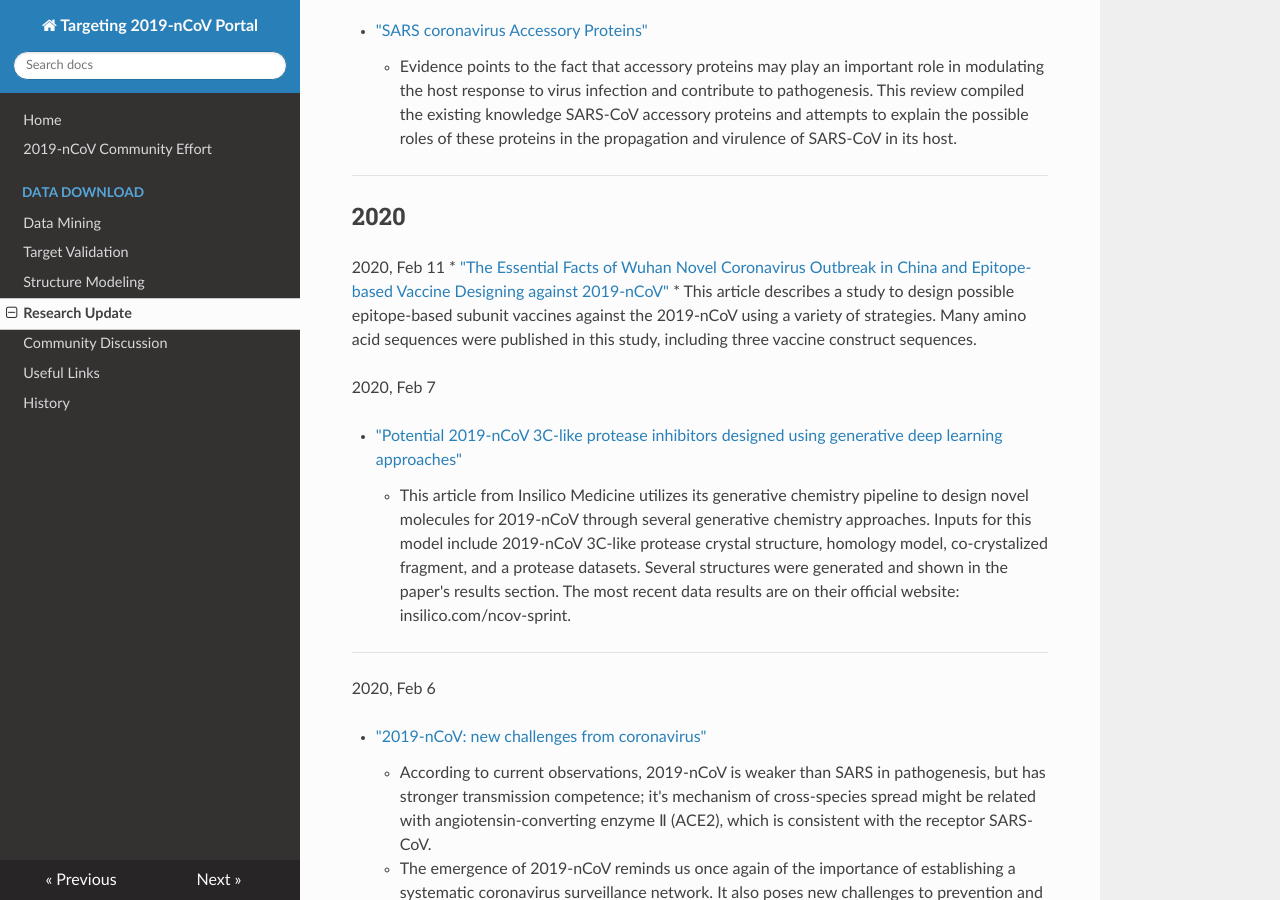
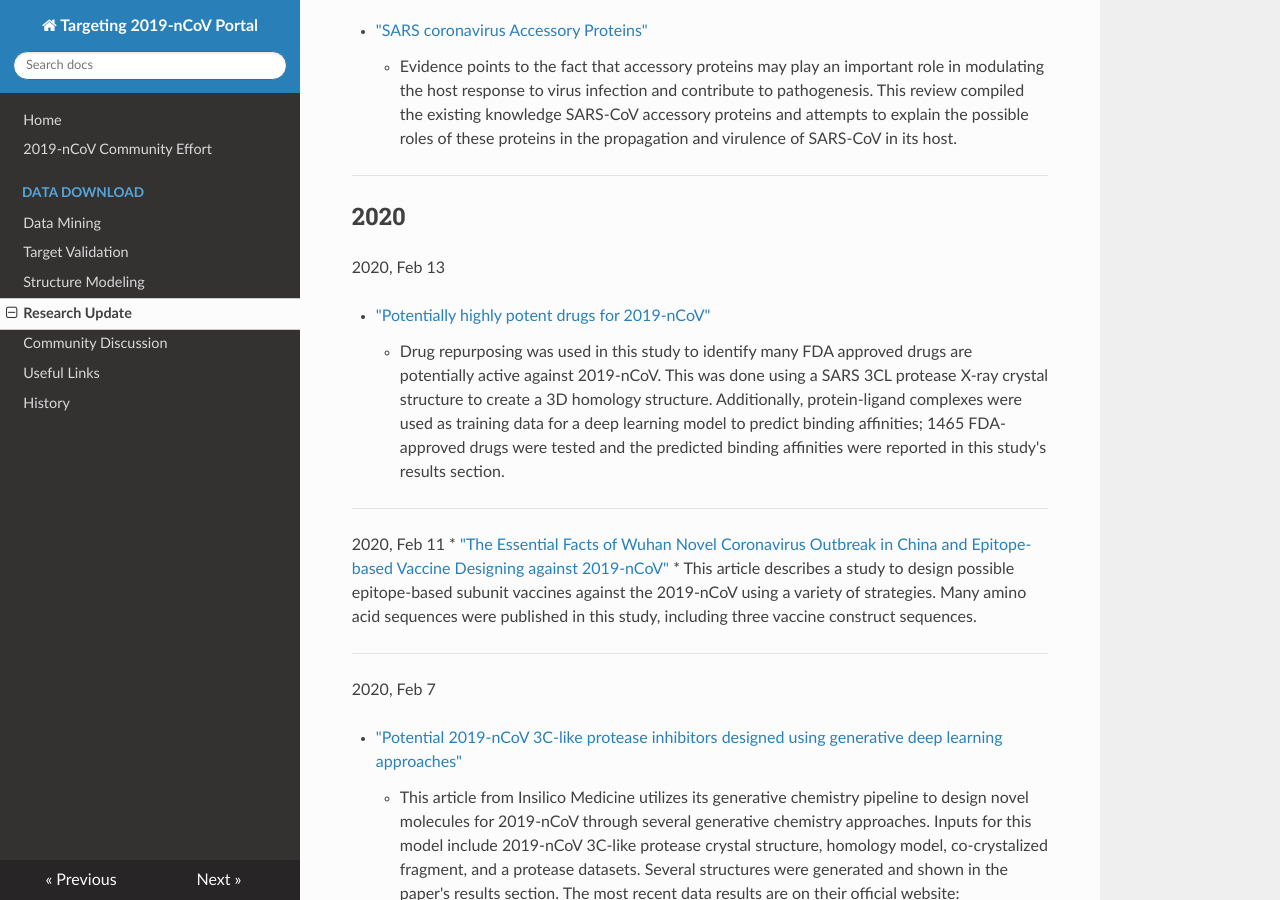
Before and after one commit to GHDDI-AILab/Targeting2019-nCoV, an MkDocs documentation site: the page built from docs/research_progress.md, in a window 1280 px wide and 900 px high, scrolled down 594 px. Built offline with MkDocs 1.6.1, drawn with Linux system fonts in a browser that asks for light colours; nearby versions of some CDN libraries.

Commit message:
Update research_progress.md

```diff
--- a/docs/research_progress.md
+++ b/docs/research_progress.md
@@ -23,9 +23,18 @@
 
 ## 2020
 
+2020, Feb 13
+
+ * ["Potentially highly potent drugs for 2019-nCoV"](https://www.biorxiv.org/content/10.1101/2020.02.05.936013v1.full.pdf)
+    * Drug repurposing was used in this study to identify many FDA approved drugs are potentially active against 2019-nCoV. This was done using a SARS 3CL protease X-ray crystal structure to create a 3D homology structure. Additionally, protein-ligand complexes were used as training data for a deep learning model to predict binding affinities; 1465 FDA-approved drugs were tested and the predicted binding affinities were reported in this study's results section.
+
+---
+
 2020, Feb 11
  * ["The  Essential  Facts  of  Wuhan  Novel  Coronavirus  Outbreak  in  China  and  Epitope-based Vaccine Designing against 2019-nCoV"](https://www.biorxiv.org/content/10.1101/2020.02.05.935072v1.full.pdf)
     * This article describes a study to design possible epitope-based subunit vaccines against the 2019-nCoV using a variety of strategies. Many amino acid sequences were published in this study, including three vaccine construct sequences.
+
+---
 
 2020, Feb 7
 
```
